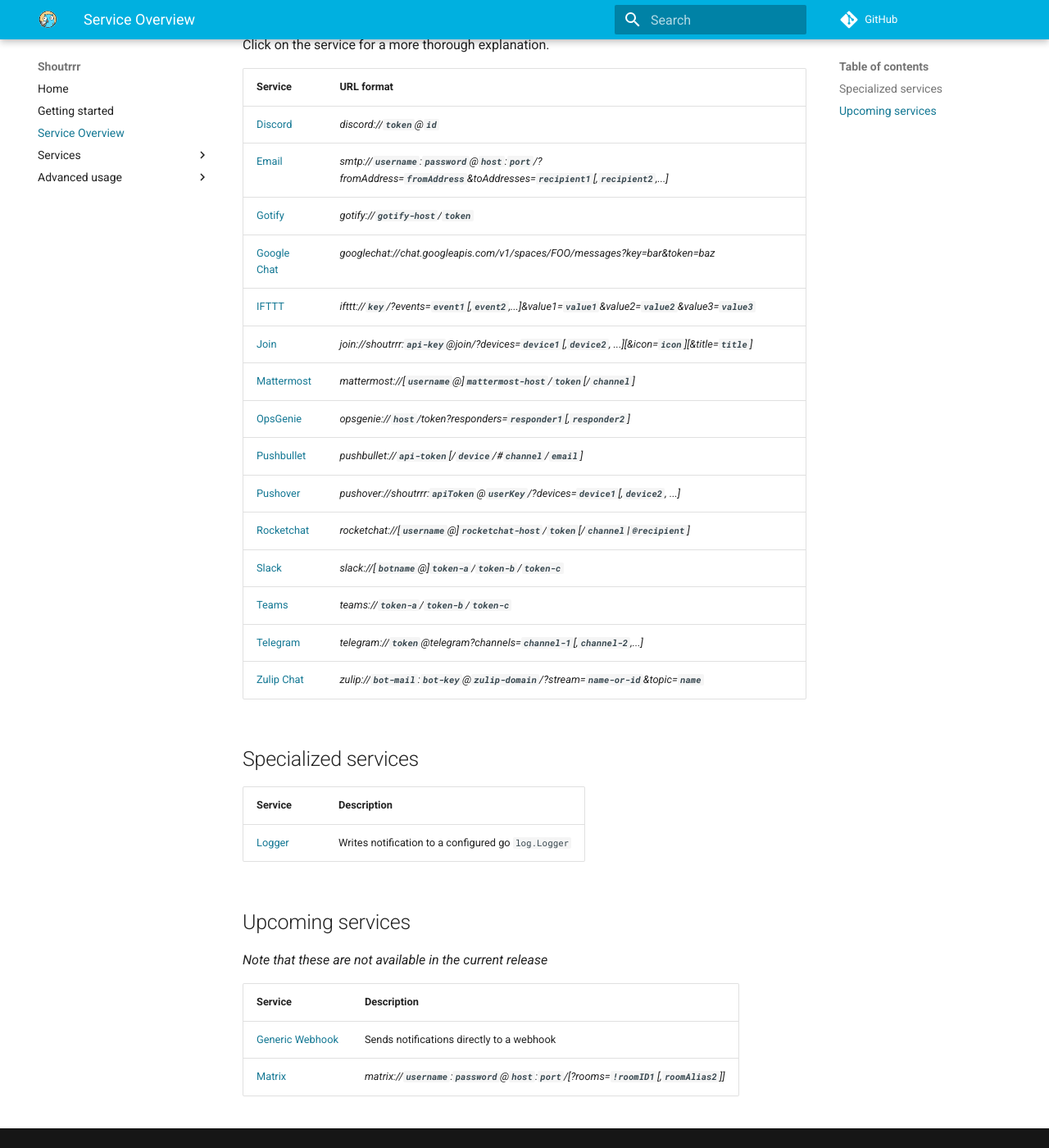
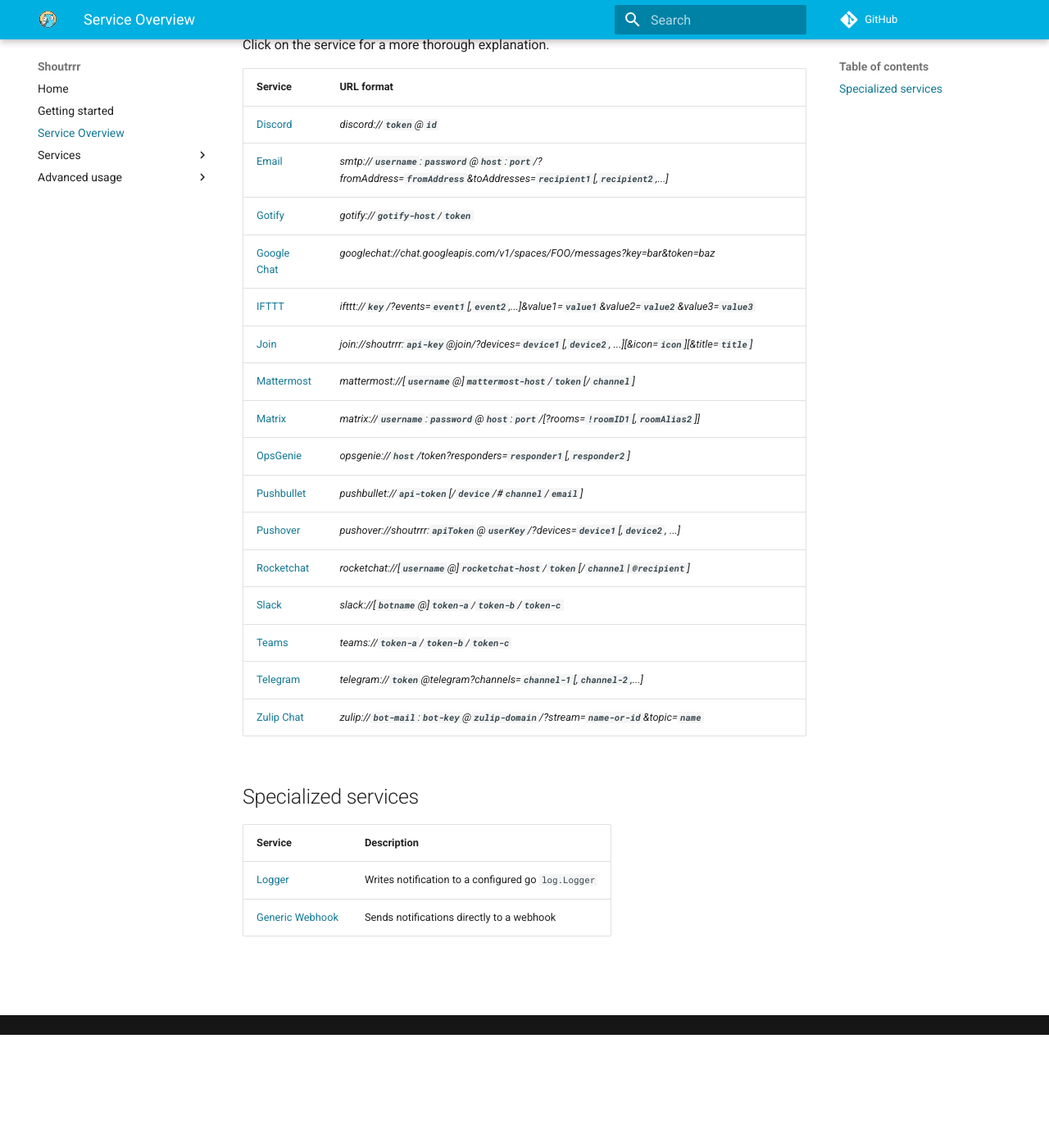
Before and after one commit to containrrr/shoutrrr, an MkDocs documentation site: the page built from docs/services/overview.md, in a window 1280 px wide and 1400 px high, scrolled down 138 px. Shown: the whole window at 82% size. Built offline with MkDocs 1.6.1 and Material for MkDocs 9.7.7, drawn with Linux system fonts in a browser that asks for light colours; comment, search, counter and statistics services are not loaded; the version menu is left out.

Commit message:
docs: update dev docs

```diff
--- a/docs/services/overview.md
+++ b/docs/services/overview.md
@@ -7,10 +7,11 @@
 | [Discord](./discord.md)           | *discord://__`token`__@__`id`__*                                                                                                                |
 | [Email](./email.md)               | *smtp://__`username`__:__`password`__@__`host`__:__`port`__/?fromAddress=__`fromAddress`__&toAddresses=__`recipient1`__[,__`recipient2`__,...]* |
 | [Gotify](./gotify.md)             | *gotify://__`gotify-host`__/__`token`__*                                                                                                        |
-| [Google Chat](./googlechat.md)    | *googlechat://chat.googleapis.com/v1/spaces/FOO/messages?key=bar&token=baz*                                                                       |
+| [Google Chat](./googlechat.md)    | *googlechat://chat.googleapis.com/v1/spaces/FOO/messages?key=bar&token=baz*                                                                     |
 | [IFTTT](./ifttt.md)               | *ifttt://__`key`__/?events=__`event1`__[,__`event2`__,...]&value1=__`value1`__&value2=__`value2`__&value3=__`value3`__*                         |
 | [Join](./join.md)                 | *join://shoutrrr:__`api-key`__@join/?devices=__`device1`__[,__`device2`__, ...][&icon=__`icon`__][&title=__`title`__]*                          |
 | [Mattermost](./mattermost.md)     | *mattermost://[__`username`__@]__`mattermost-host`__/__`token`__[/__`channel`__]*                                                               |
+| [Matrix](./matrix.md)             | *matrix://__`username`__:__`password`__@__`host`__:__`port`__/[?rooms=__`!roomID1`__[,__`roomAlias2`__]]*                                       |
 | [OpsGenie](./opsgenie.md)         | *opsgenie://__`host`__/token?responders=__`responder1`__[,__`responder2`__]*                                                                    |
 | [Pushbullet](./pushbullet.md)     | *pushbullet://__`api-token`__[/__`device`__/#__`channel`__/__`email`__]*                                                                        |
 | [Pushover](./pushover.md)         | *pushover://shoutrrr:__`apiToken`__@__`userKey`__/?devices=__`device1`__[,__`device2`__, ...]*                                                  |
@@ -25,12 +26,4 @@
 | Service                           | Description                                                                                                                                     |
 | --------------------------------- | ----------------------------------------------------------------------------------------------------------------------------------------------- |
 | [Logger](./logger.md)             | Writes notification to a configured go `log.Logger`                                                                                             |
-
-## Upcoming services
-
-*Note that these are not available in the current release*
-
-| Service                           | Description                                                                                                                                     |
-| --------------------------------- | ----------------------------------------------------------------------------------------------------------------------------------------------- |
 | [Generic Webhook](./generic.md)   | Sends notifications directly to a webhook                                                                                                       |
-| [Matrix](./matrix.md)             | *matrix://__`username`__:__`password`__@__`host`__:__`port`__/[?rooms=__`!roomID1`__[,__`roomAlias2`__]]*                                       |
--- a/mkdocs.yml
+++ b/mkdocs.yml
@@ -39,6 +39,7 @@
       - IFTTT: 'services/ifttt.md'
       - Join: 'services/join.md'
       - Mattermost: 'services/mattermost.md'
+      - Matrix: 'services/matrix.md'
       - OpsGenie: 'services/opsgenie.md'
       - Pushbullet: 'services/pushbullet.md'
       - Pushover: 'services/pushover.md'
```
Also changed, not shown: docs/services/generic.md (added, +5 -0 lines), docs/services/googlechat.md (+1 -1 lines), docs/services/hangouts.md (+1 -1 lines), docs/services/logger.md (added, +6 -0 lines).
